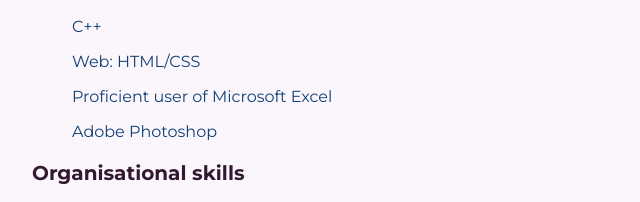
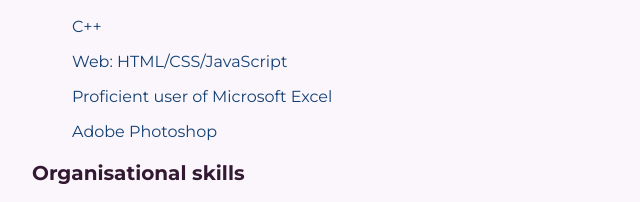
Before and after one commit to hella753/kristdev, a plain HTML site: page index.html in a window 1280 px wide. Shown: the part 479-681 px from the top of the page, 26-666 px from the left. Drawn offline with Linux system fonts and the light colour scheme.

Commit message:
Update index.html

```diff
--- a/index.html
+++ b/index.html
@@ -21,7 +21,7 @@
             </ul>
         <p class="skills">Digital skills</p>
         <ul class="skills2">C++</ul>
-        <ul class="skills2">Web: HTML/CSS</ul>
+        <ul class="skills2">Web: HTML/CSS/JavaScript</ul>
         <ul class="skills2">Proficient user of Microsoft Excel</ul>
         <ul class="skills2">Adobe Photoshop</ul>
         <p class="skills">Organisational skills</p>
```
